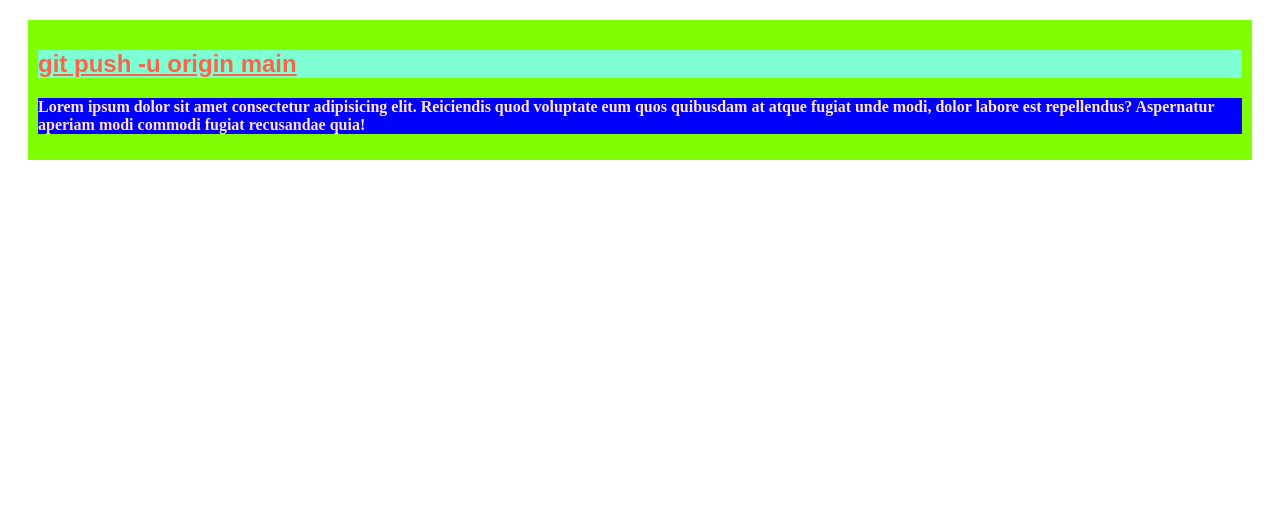
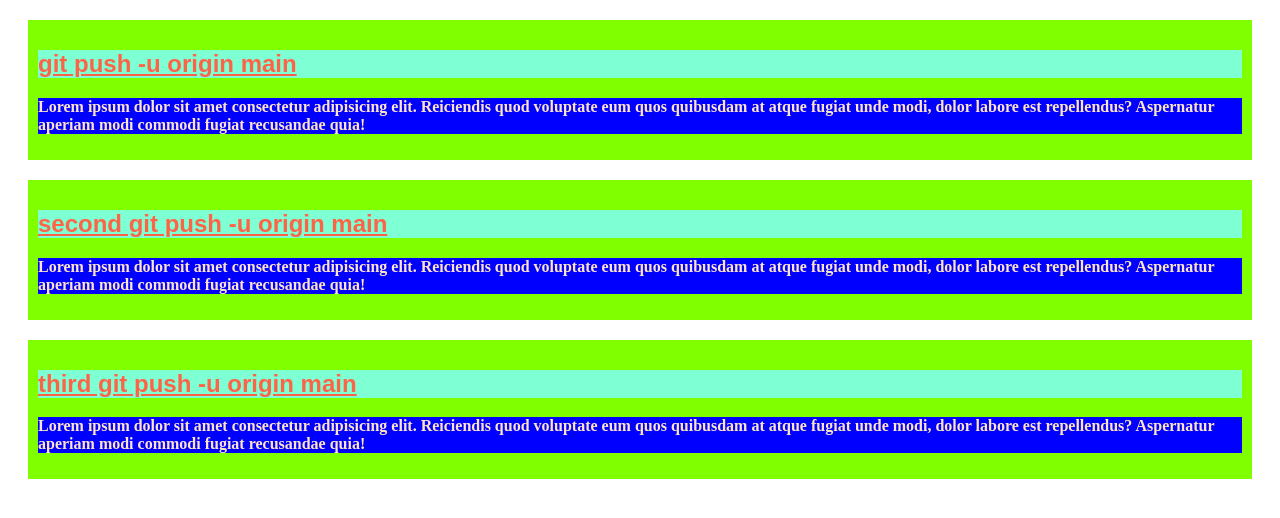
Before and after one commit to Jihad-24/my-simple-website, a plain HTML site: page index.html in a window 1280 px wide. Drawn offline with Linux system fonts and the light colour scheme.

Commit message:
added new Blogs

```diff
--- a/index.html
+++ b/index.html
@@ -11,5 +11,13 @@
         <h2>git push -u origin main</h2>
         <p>Lorem ipsum dolor sit amet consectetur adipisicing elit. Reiciendis quod voluptate eum quos quibusdam at atque fugiat unde modi, dolor labore est repellendus? Aspernatur aperiam modi commodi fugiat recusandae quia!</p>
     </div>
+    <div>
+        <h2>second git push -u origin main</h2>
+        <p>Lorem ipsum dolor sit amet consectetur adipisicing elit. Reiciendis quod voluptate eum quos quibusdam at atque fugiat unde modi, dolor labore est repellendus? Aspernatur aperiam modi commodi fugiat recusandae quia!</p>
+    </div>
+    <div>
+        <h2>third git push -u origin main</h2>
+        <p>Lorem ipsum dolor sit amet consectetur adipisicing elit. Reiciendis quod voluptate eum quos quibusdam at atque fugiat unde modi, dolor labore est repellendus? Aspernatur aperiam modi commodi fugiat recusandae quia!</p>
+    </div>
 </body>
 </html>
```
